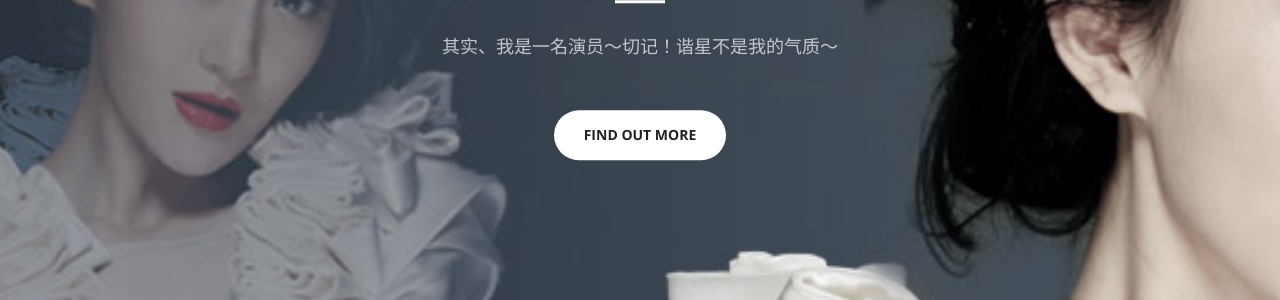
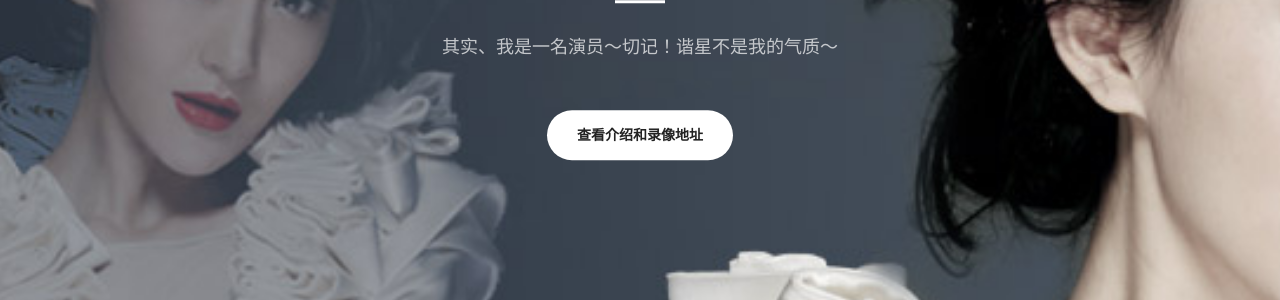
Before and after one commit to byhjapple/byhjapple.github.io, a Jekyll site: the page built from index.html, in a window 1280 px wide and 900 px high. Shown: the part 241-541 px from the top of the window. Built offline with Jekyll 4.4.1, drawn with Linux system fonts in a browser that asks for light colours; some of the changed text lies outside the part shown.

Commit message:
add link

```diff
--- a/_includes/aside.html
+++ b/_includes/aside.html
@@ -1,8 +1,8 @@
   <aside class="bg-dark">
       <div class="container text-center">
           <div class="call-to-action">
-              <h2>~更多关于我的信息，查看上面内容~</h2>
-              <a href="" class="btn btn-default btn-xl wow tada">Go Ahead</a>
+              <h2>~更多关于紫潼的信息，查看上面内容~</h2>
+              <a href="" class="btn btn-default btn-xl wow tada">回到前面</a>
           </div>
       </div>
   </aside>
--- a/_includes/call-to-action.html
+++ b/_includes/call-to-action.html
@@ -13,7 +13,8 @@
                  <p class="text-faded">
                    电影：《你是我的葱姜蒜》《我的魔界女友》
                   </p>
-                <a href="#" class="btn btn-default btn-xl">Get Started!</a>
+                <a href="http://i.youku.com/i/UMTI5NDkyMTM5Ng==" class="btn btn-default btn-xl">直播录像:优酷</a>
+                <a href="http://pan.baidu.com/s/1pKFlQVh" class="btn btn-default btn-xl">百度云 密码：j3i1</a>
             </div>
         </div>
     </div>
--- a/_includes/header.html
+++ b/_includes/header.html
@@ -4,7 +4,7 @@
             <h1>你的紫潼我的梅</h1>
             <hr class="light">
             <p>其实、我是一名演员～切记！谐星不是我的气质～</p>
-            <a href="#about" class="btn btn-default btn-xl page-scroll">Find Out More</a>
+            <a href="#about" class="btn btn-default btn-xl page-scroll">查看介绍和录像地址</a>
         </div>
     </div>
 </header>
```
